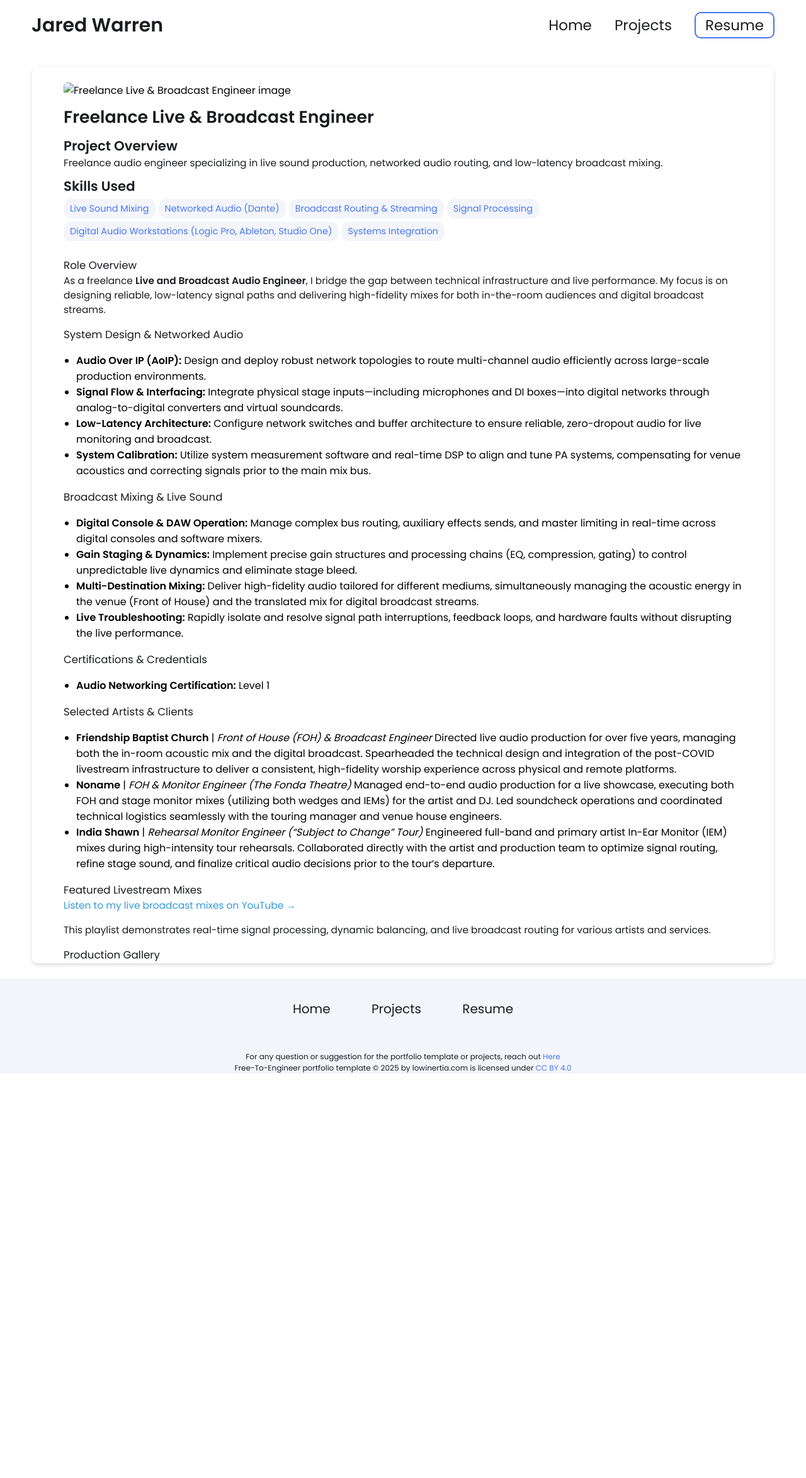
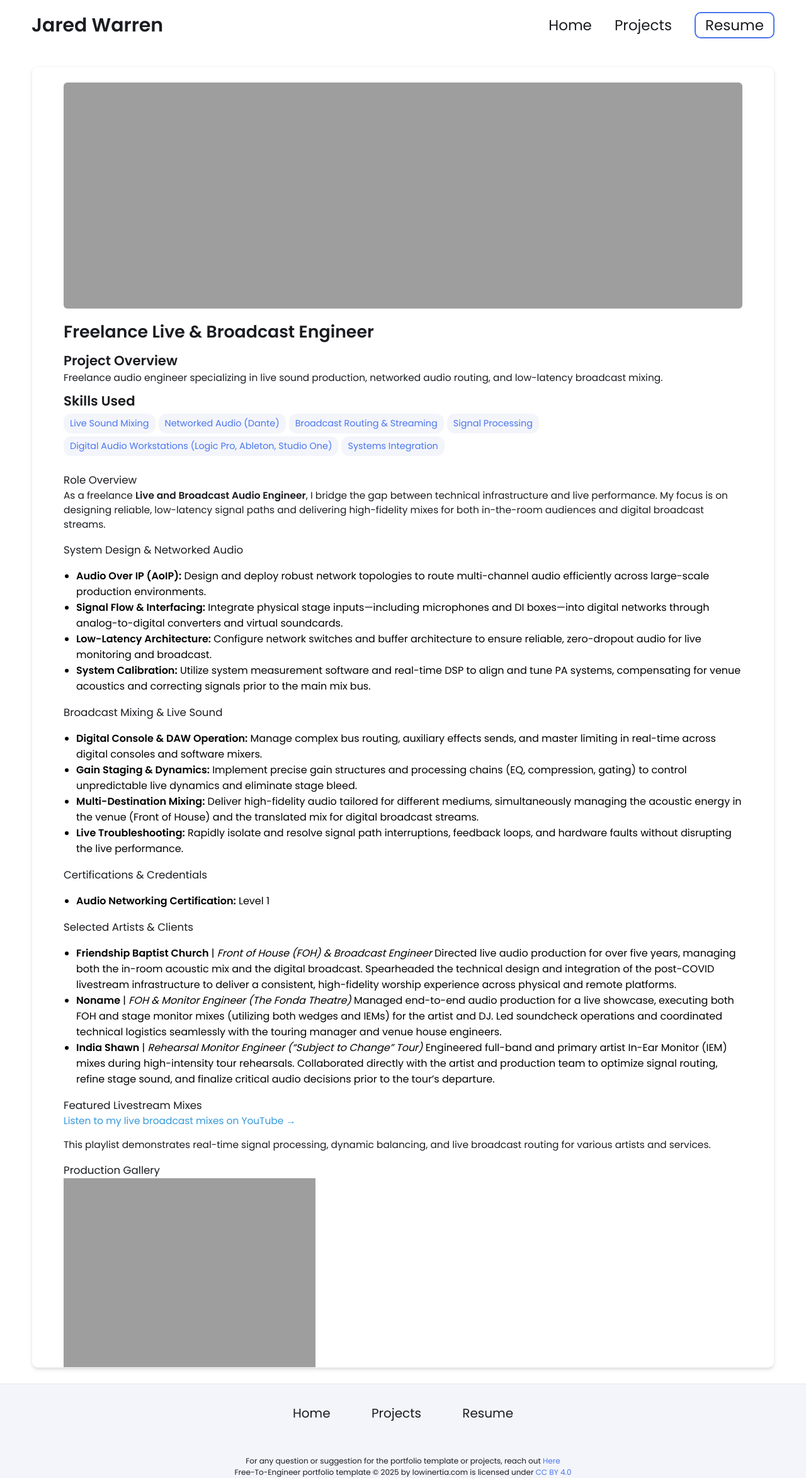
Before and after one commit to jaredjahmayne/jaredjahmayne.github.io, a Jekyll site: the page built from _projects/Audio/index.md, in a window 1280 px wide. Shown: the whole page at 63% size. Built offline with Jekyll 4.4.1, drawn with Linux system fonts in a browser that asks for light colours; before the commit the page ends 1705 px from its top, so only the background shows below that.

Commit message:
Update index.md

```diff
--- a/_projects/Audio/index.md
+++ b/_projects/Audio/index.md
@@ -9,7 +9,7 @@ skills:
   - Signal Processing
   - Digital Audio Workstations (Logic Pro, Ableton, Studio One)
   - Systems Integration
-main-image:
+main-image: /audio_photos (11).png
 ---
 
 ### Role Overview
@@ -39,8 +39,9 @@ As a freelance **Live and Broadcast Audio Engineer**, I bridge the gap between t
   Engineered full-band and primary artist In-Ear Monitor (IEM) mixes during high-intensity tour rehearsals. Collaborated directly with the artist and production team to optimize signal routing, refine stage sound, and finalize critical audio decisions prior to the tour's departure.
 
 ### Featured Livestream Mixes
-[Listen to my live broadcast mixes on YouTube →](https://youtube.com/playlist?list=PLWPCZa4V10L0&si=Ac8gDYdIwW8B2ARL)
+[Listen to my live broadcast mixes on YouTube →](https://youtube.com/playlist?list=PLWPCZa4V10L0&si=lNon_xZSQDXaDWfp)
 
 This playlist demonstrates real-time signal processing, dynamic balancing, and live broadcast routing for various artists and services.
 
 ### Production Gallery
+{% include image-gallery.html images="audio_photos (2).png" height="300" %}
```
